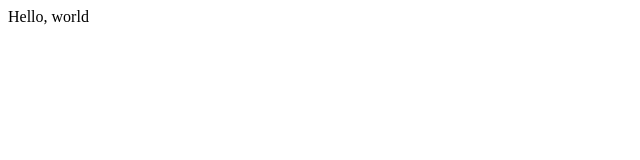
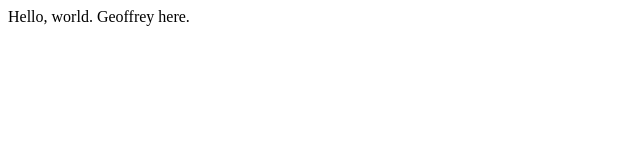
Before and after one commit to Geoffrey-Hahn/sample_website, a plain HTML site: page index.html in a window 1280 px wide. Shown: the whole page, without its empty margins (0-640 px from the left). Drawn offline with Linux system fonts and the light colour scheme.

Commit message:
Update text

```diff
--- a/index.html
+++ b/index.html
@@ -1 +1 @@
-<p>Hello, world</p>
+<p>Hello, world.  Geoffrey here.</p>
```
